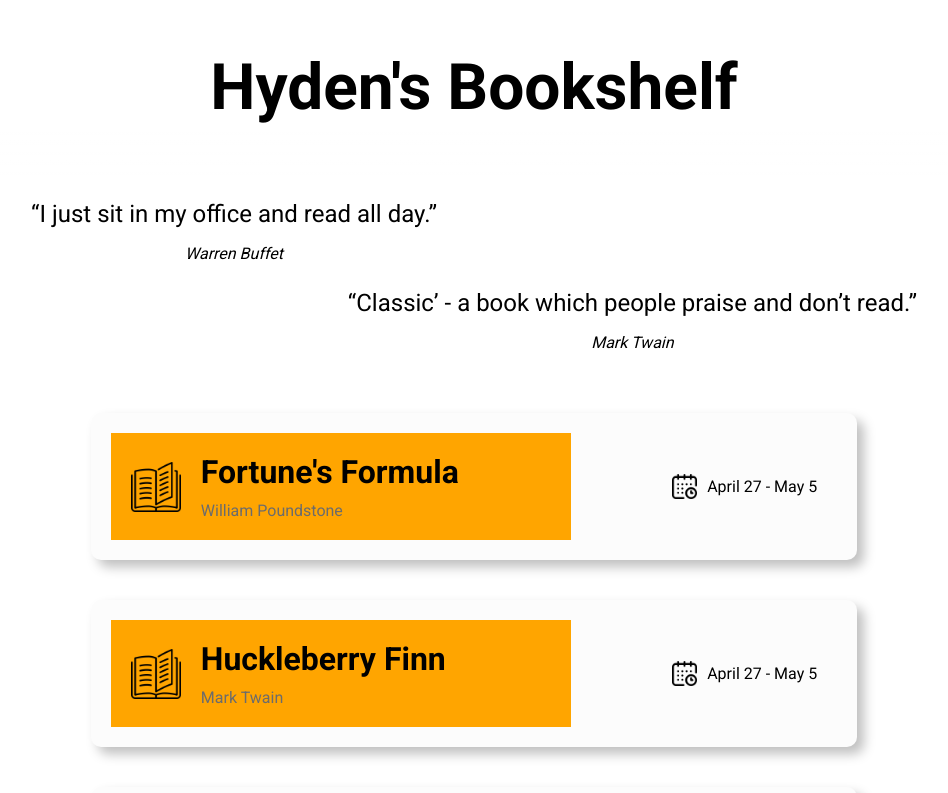
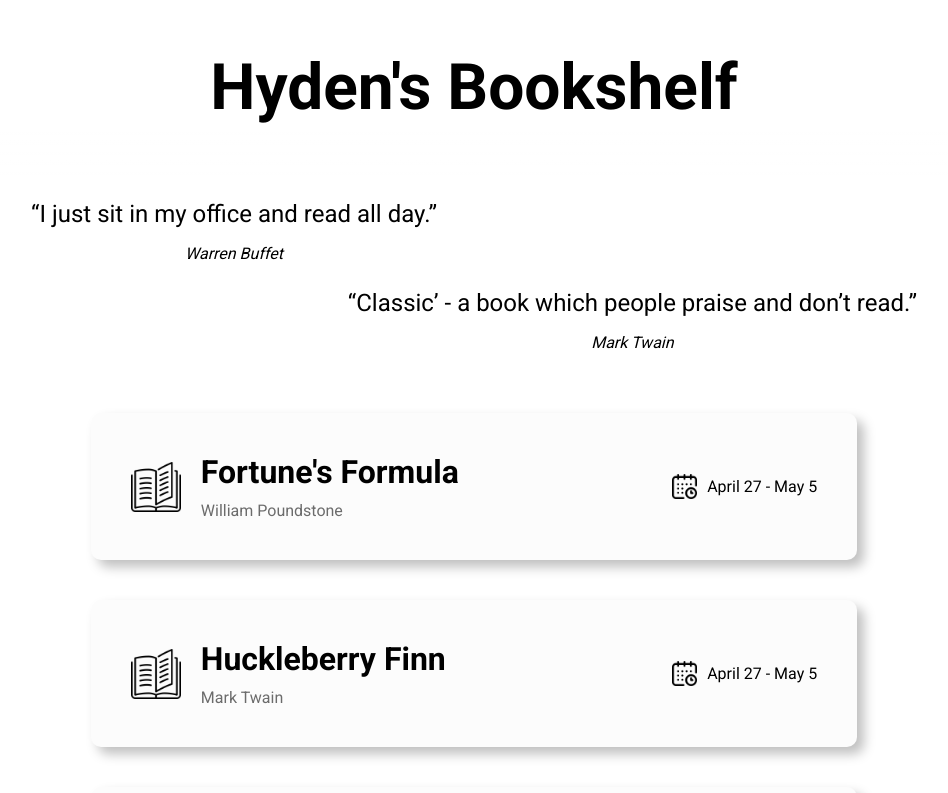
Before and after one commit to hydenp/hydens-bookshelf, a React (Create React App) app: page / in a window 1280 px wide. Shown: the top 793 px of the page, without its empty margins (166-1114 px from the left). Built offline with nearby package versions, Linux system fonts and the light colour scheme.

Commit message:
setup ratings dox

```diff
--- a/src/components/Book.js
+++ b/src/components/Book.js
@@ -31,12 +31,13 @@ function Book(props) {
 
       {/*Back of Card */}
       <div style={styles.cardBody} onClick={handleClick}>
-        <div style={{backgroundColor: 'green', width: '100%'}}>
+        {/*<div style={{backgroundColor: 'green', width: '100%'}}>*/}
+        <div style={{width: '100%', padding: 20}}>
           <p style={styles.titleText}>TL;DR</p>
-          <p>Here is some content about the book </p>
+          <p style={styles.authorText}>Here is some content about the book. I really did like it quite a lot, beyond that not sure what to say at this point </p>
         </div>
-        <div style={{backgroundColor: 'blue', width: 225}}>
-          <p>rating will go here</p>
+        <div style={{backgroundColor: 'blue', width: 225, display: 'flex', alignItems: 'center', justifyContent: 'center'}}>
+          <p style={{backgroundColor: 'red', padding: 10}}>rating will go here</p>
         </div>
       </div>
     </ReactCardFlip>
@@ -71,7 +72,6 @@ const styles = {
     justifyContent: 'flex-start',
     alignItems: 'center',
     padding: 20,
-    backgroundColor: 'orange'
   },
   cardContentRight: {
     width: '35%',
```
